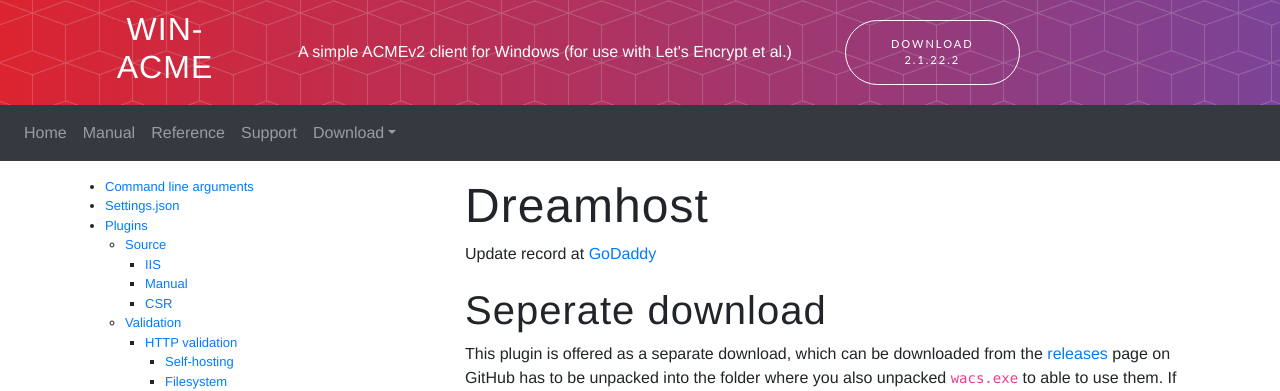
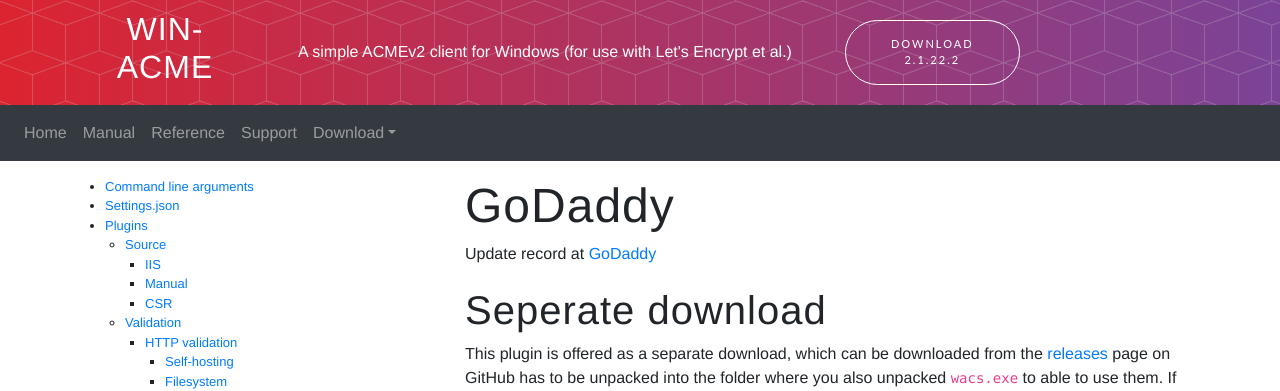
Before and after one commit to win-acme/win-acme.github.io, a Jekyll site: the page built from reference/plugins/validation/dns/godaddy.md, in a window 1280 px wide. Shown: the top 391 px of the page. Built offline with Jekyll 4.4.1, drawn with Linux system fonts in a browser that asks for light colours; our own code applies the rules of GitHub Pages for plain Markdown files.

Commit message:
Fix typos

```diff
--- a/reference/plugins/validation/dns/godaddy.md
+++ b/reference/plugins/validation/dns/godaddy.md
@@ -2,7 +2,7 @@
 sidebar: reference
 ---
 
-# Dreamhost
+# GoDaddy
 Update record at [GoDaddy](https://www.godaddy.com/)
 
 {% include plugin-seperate.md %}
```
Also changed, not shown: reference/plugins/validation/http/webdav.md (+1 -1 lines).
